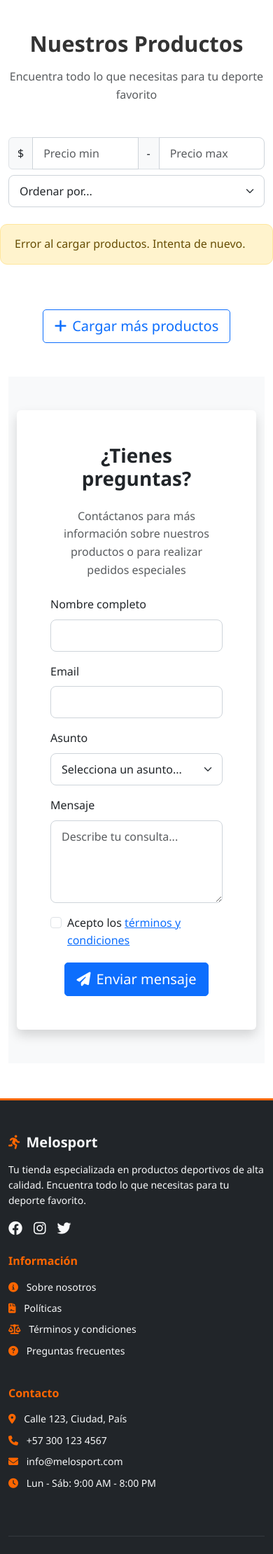
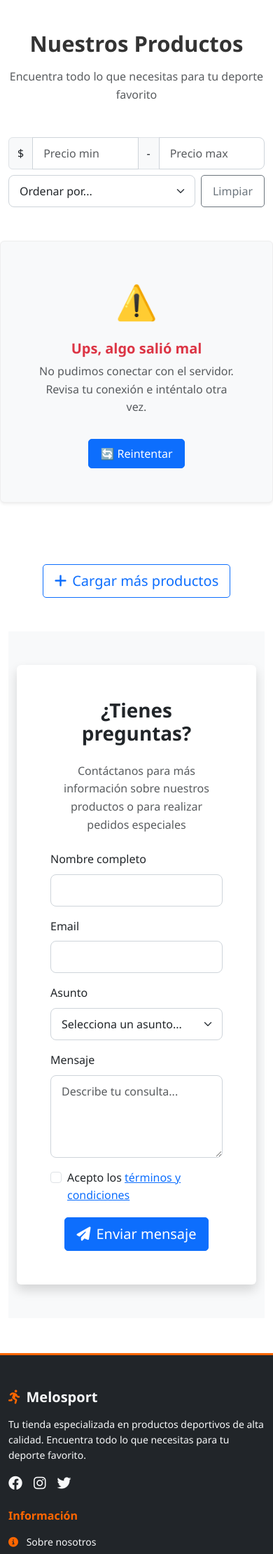
Before and after one commit to JuanJo0775/MeloSport_Frontend, a Django app: page /home/ in a window 390 px wide. Shown: the part 462-2682 px from the top of the page at 70% size. Run offline with Django 5.2, Linux system fonts and the light colour scheme.

Commit message:
busqueda y filtros terminado

```diff
--- a/apps/frontend/static/css/styles_publico.css
+++ b/apps/frontend/static/css/styles_publico.css
@@ -491,3 +491,13 @@ footer {
   background: #f1f1f1;
   border-bottom: 1px solid #ddd;
 }
+
+.state-card .emoji {
+  font-size: 3rem;
+}
+.state-card {
+  max-width: 500px;
+  margin: 40px auto;
+  border: 1px solid #eee;
+  background: #fff;
+}
--- a/apps/frontend/static/js/apiService.js
+++ b/apps/frontend/static/js/apiService.js
@@ -194,13 +194,15 @@ async function getProducts(params = {}) {
 
   } catch (error) {
     if (error.name === 'AbortError') {
-      console.log('⏹️ Petición cancelada');
-      return null;
+      console.log('⏹️ Petición cancelada (ignorada)');
+      return { items: [], total: 0, page: params.page || 1 };
+      // devolvemos estructura válida, no null
     }
     console.error("❌ Error en getProducts:", error);
     throw error;
   }
 }
+
 
 /**
  * Obtiene categorías en estructura de árbol
--- a/apps/frontend/static/js/publicHome.js
+++ b/apps/frontend/static/js/publicHome.js
@@ -358,13 +358,87 @@ function renderCarousel(items) {
  * Carga productos con filtros aplicados
  * @param {boolean} resetPage - Reiniciar página a 1
  */
+
+// 🔵 Loader visual (spinner + mensaje amigable)
+function showSkeleton(container) {
+  container.innerHTML = `
+    <div class="text-center p-5">
+      <div class="spinner-border text-primary mb-3" role="status" style="width: 3rem; height: 3rem;">
+        <span class="visually-hidden">Cargando...</span>
+      </div>
+      <h6 class="fw-bold">Cargando productos...</h6>
+      <p class="text-muted">Un momento, estamos preparando lo mejor para ti 😉</p>
+    </div>
+  `;
+}
+
+
+// 🟥 No hay productos
+function showNoProducts(container) {
+  container.innerHTML = `
+    <div class="state-card text-center p-5 bg-light rounded shadow-sm">
+      <div class="emoji mb-3">📦</div>
+      <h5 class="fw-bold">Ups... todavía no hay nada por aquí</h5>
+      <p class="text-muted">Parece que no tenemos productos disponibles en este momento.</p>
+      <button id="resetFilters" class="btn btn-outline-primary mt-3">
+        🔄 Reiniciar filtros
+      </button>
+    </div>
+  `;
+  document.getElementById("resetFilters")?.addEventListener("click", () => {
+    window.ordenActual = "";
+    window.precioMin = "";
+    window.precioMax = "";
+    window.terminoBusqueda = "";
+    window.categoriasSeleccionadas = [];
+    window.absolutasSeleccionadas = [];
+    cargarProductos(true);
+  });
+}
+
+// 🟨 Sin resultados de búsqueda
+function showNoResults(container, query) {
+  container.innerHTML = `
+    <div class="state-card text-center p-5 bg-light rounded shadow-sm">
+      <div class="emoji mb-3">🔍</div>
+      <h5 class="fw-bold">No encontramos nada para "<span class="text-primary">${query}</span>"</h5>
+      <p class="text-muted">Intenta con otra palabra clave o elimina los filtros.</p>
+      <button id="resetFilters" class="btn btn-outline-secondary mt-3">
+        ❌ Quitar filtros
+      </button>
+    </div>
+  `;
+  document.getElementById("resetFilters")?.addEventListener("click", () => {
+    window.terminoBusqueda = "";
+    window.categoriasSeleccionadas = [];
+    window.absolutasSeleccionadas = [];
+    cargarProductos(true);
+  });
+}
+
+// 🟩 Error de conexión
+function showErrorConnection(container) {
+  container.innerHTML = `
+    <div class="state-card text-center p-5 bg-light rounded shadow-sm">
+      <div class="emoji mb-3">⚠️</div>
+      <h5 class="fw-bold text-danger">Ups, algo salió mal</h5>
+      <p class="text-muted">No pudimos conectar con el servidor. Revisa tu conexión e inténtalo otra vez.</p>
+      <button id="retryLoad" class="btn btn-primary mt-3">🔄 Reintentar</button>
+    </div>
+  `;
+  document.getElementById("retryLoad")?.addEventListener("click", () => {
+    cargarProductos(true);
+  });
+}
+
+// 🟦 Función principal mejorada
 async function cargarProductos(resetPage = false) {
   if (resetPage) currentPage = 1;
 
   const params = {
     page: currentPage,
-    categories: window.categoriasSeleccionadas,
-    absoluteCategories: window.absolutasSeleccionadas,
+    categories: window.categoriasSeleccionadas || [],
+    absoluteCategories: window.absolutasSeleccionadas || [],
     search: window.terminoBusqueda || "",
     priceMin: window.precioMin || "",
     priceMax: window.precioMax || "",
@@ -372,18 +446,31 @@ async function cargarProductos(resetPage = false) {
     inStock: window.enStock !== null ? window.enStock : undefined
   };
 
+  const container = document.getElementById("productosContainer");
+
+  // ⏳ Mostrar skeletons antes de la petición
+  showSkeleton(container);
+
   try {
     const data = await window.apiService.getProducts(params);
-    if (data && data.items) {
+
+    // 🚨 Si fue cancelada, no hacer nada
+    if (!data) return;
+
+    if (!data.items || data.items.length === 0) {
+      if (params.search) {
+        showNoResults(container, params.search);
+      } else {
+        showNoProducts(container);
+      }
+      return;
+    }
+
     renderProducts(data.items);
-    } else {
-      const container = document.getElementById("productosContainer");
-      showErrorPlaceholder(container, "No se pudieron cargar los productos.");
-    }
+    currentPage = data.page; // mantener la paginación correcta
   } catch (err) {
     console.error("❌ Error en cargarProductos:", err);
-    const container = document.getElementById("productosContainer");
-    showErrorPlaceholder(container, "Error al cargar productos. Intenta de nuevo.");
+    showErrorConnection(container);
   }
 }
 
@@ -454,6 +541,7 @@ function renderAbsoluteCategoriesBar(absCategories) {
 // ======================== Inicialización ========================
 
 document.addEventListener("DOMContentLoaded", () => {
+
   // Cargar carrusel
   window.apiService.getCarouselItems().then(items => {
     const infoSlides = window.apiService.getInfoSlides();
@@ -515,35 +603,48 @@ document.addEventListener("DOMContentLoaded", () => {
   const selectOrden = document.getElementById("ordenSelect");
   const inputMin = document.getElementById("priceMin");
   const inputMax = document.getElementById("priceMax");
+  const btnLimpiar = document.getElementById("btnLimpiarFiltros");
+if (btnLimpiar) {
+  btnLimpiar.addEventListener("click", () => {
+    // Resetear inputs
+    const selectOrden = document.getElementById("ordenSelect");
+    const inputMin = document.getElementById("priceMin");
+    const inputMax = document.getElementById("priceMax");
+    const inputBusqueda = document.getElementById("busqueda");
 
-  if (selectOrden) {
-    selectOrden.addEventListener("change", () => {
-      const value = selectOrden.value;
-      switch (value) {
-        case "precio-asc":
-          window.ordenActual = "price";
-          break;
-        case "precio-desc":
-          window.ordenActual = "-price";
-          break;
-        case "nombre":
-          window.ordenActual = "name";
-          break;
-        case "recientes":
-          window.ordenActual = "-created_at";
-          break;
-        case "antiguos":
-          window.ordenActual = "created_at";
-          break;
-        case "disponibilidad":
-          window.ordenActual = "in_stock";
-          break;
-        default:
-          window.ordenActual = "";
-      }
+    if (selectOrden) selectOrden.selectedIndex = 0; // vuelve al placeholder "Ordenar por..."
+    if (inputMin) inputMin.value = "";
+    if (inputMax) inputMax.value = "";
+    if (inputBusqueda) inputBusqueda.value = "";
+
+    // Resetear variables globales
+    window.ordenActual = "";   // backend usará -created_at por defecto
+    window.precioMin = "";
+    window.precioMax = "";
+    window.terminoBusqueda = "";
+    window.categoriasSeleccionadas = [];
+    window.absolutasSeleccionadas = [];
+
+    // Recargar productos al estado default
     cargarProductos(true);
   });
 }
+
+
+  if (selectOrden) {
+  const allowed = new Set(["-created_at", "created_at", "price", "-price", "name", "-name"]);
+  selectOrden.addEventListener("change", () => {
+    const value = (selectOrden.value || "").trim();
+    window.ordenActual = allowed.has(value) ? value : "";
+    cargarProductos(true);
+  });
+
+  // Si ya había un orden activo (navegación previa), reflejarlo en el select
+  if (window.ordenActual && allowed.has(window.ordenActual)) {
+    selectOrden.value = window.ordenActual;
+  }
+}
+
 
   function handlePriceChange() {
     window.precioMin = inputMin && inputMin.value ? inputMin.value : "";
@@ -556,20 +657,18 @@ document.addEventListener("DOMContentLoaded", () => {
 
   // Formulario de búsqueda
   const formBusqueda = document.getElementById("formBusquedaProductos");
+  const inputBusqueda = document.getElementById("busqueda");
   if (formBusqueda) {
     formBusqueda.addEventListener("submit", e => {
       e.preventDefault();
-      const input = document.getElementById("busqueda");
-      if (input) {
-        window.terminoBusqueda = input.value.trim();
+      window.terminoBusqueda = inputBusqueda?.value?.trim() || "";
       window.categoriasSeleccionadas = [];
       cargarProductos(true);
-      }
     });
   }
 
   // Autocompletado
-  const inputBusqueda = document.getElementById("busqueda");
+
   if (inputBusqueda) {
     const sugerenciasDiv = document.createElement("div");
     sugerenciasDiv.className = "list-group position-absolute w-100";
@@ -649,11 +748,12 @@ document.addEventListener("DOMContentLoaded", () => {
         item.className = "list-group-item list-group-item-action";
         item.textContent = `🛍 ${nombre}`;
         item.addEventListener("click", () => {
+          // ✅ rellenamos input y seteamos el search
           inputBusqueda.value = nombre;
           container.innerHTML = "";
-            window.terminoBusqueda = nombre;
-            window.categoriasSeleccionadas = [];
-            cargarProductos(true);
+          window.terminoBusqueda = nombre;   // se usará como search
+          window.categoriasSeleccionadas = []; // limpiar categorías
+          cargarProductos(true);  // pide /products/?search=nombre
         });
         container.appendChild(item);
       });
--- a/apps/frontend/templates/base_public.html
+++ b/apps/frontend/templates/base_public.html
@@ -59,7 +59,6 @@
                 <form id="formBusquedaProductos" class="d-flex me-3" role="search" aria-label="Buscar productos">
                   <div class="search-wrapper" style="position: relative; max-width: 400px; margin: 0 auto;">
                     <input id="busqueda" type="text" class="form-control" placeholder="Buscar productos...">
-                    <div id="sugerencias" class="autocomplete-dropdown"></div>
                   </div>
                 </form>
 
@@ -171,22 +170,7 @@
     <script src="{% static 'js/publicHome.js' %}"></script>
 
 <script>
-
-        // Funcionalidad para búsqueda en tiempo real
     document.addEventListener('DOMContentLoaded', function() {
-            const searchForm = document.querySelector('form[role="search"]');
-            const searchInput = searchForm.querySelector('input[name="busqueda"]');
-
-            // Prevenir envío del formulario y manejar búsqueda
-            searchForm.addEventListener('submit', function(e) {
-                e.preventDefault();
-                const query = searchInput.value.trim();
-                if (query) {
-                    // Aquí se implementaría la lógica de búsqueda
-                    console.log('Buscando:', query);
-                }
-            });
-
         // Accesibilidad: navegación por teclado en el menú
         const dropdownToggle = document.getElementById('categoriasDropdown');
         if (dropdownToggle) {
--- a/apps/frontend/templates/index.html
+++ b/apps/frontend/templates/index.html
@@ -32,7 +32,7 @@
         </div>
     </div>
 
-    <!-- Filtros -->
+<!-- Filtros -->
 <div class="row mb-4">
   <div class="col-lg-6 col-md-12 mb-2">
     <div id="categoriasContainer" class="d-flex flex-wrap gap-2" aria-label="Filtros por categoría"></div>
@@ -47,18 +47,22 @@
     </div>
   </div>
 
-  <div class="col-lg-3 col-md-6">
-    <select class="form-select" aria-label="Ordenar productos" id="ordenSelect">
-      <option value="" selected>Ordenar por...</option>
-      <option value="precio-asc">Precio: Menor a Mayor</option>
-      <option value="precio-desc">Precio: Mayor a Menor</option>
-      <option value="nombre">Nombre A-Z</option>
-      <option value="recientes">Más recientes</option>
-      <option value="antiguos">Más antiguos</option>
-      <option value="disponibilidad">Disponibilidad</option>
-    </select>
+  <div class="col-lg-3 col-md-6 mb-2">
+    <div class="d-flex gap-2">
+        <select class="form-select" aria-label="Ordenar productos" id="ordenSelect">
+          <option value="" disabled selected>Ordenar por...</option>
+          <option value="-created_at">Más recientes</option>
+          <option value="created_at">Más antiguos</option>
+          <option value="price">Precio: Menor a Mayor</option>
+          <option value="-price">Precio: Mayor a Menor</option>
+          <option value="name">Nombre A-Z</option>
+          <option value="-name">Nombre Z-A</option>
+        </select>
+      <button id="btnLimpiarFiltros" class="btn btn-outline-secondary">Limpiar</button>
+    </div>
   </div>
 </div>
+
 
 
 <!-- Grid de Productos -->
```
Lines whose indentation alone changed are shown as unchanged.
